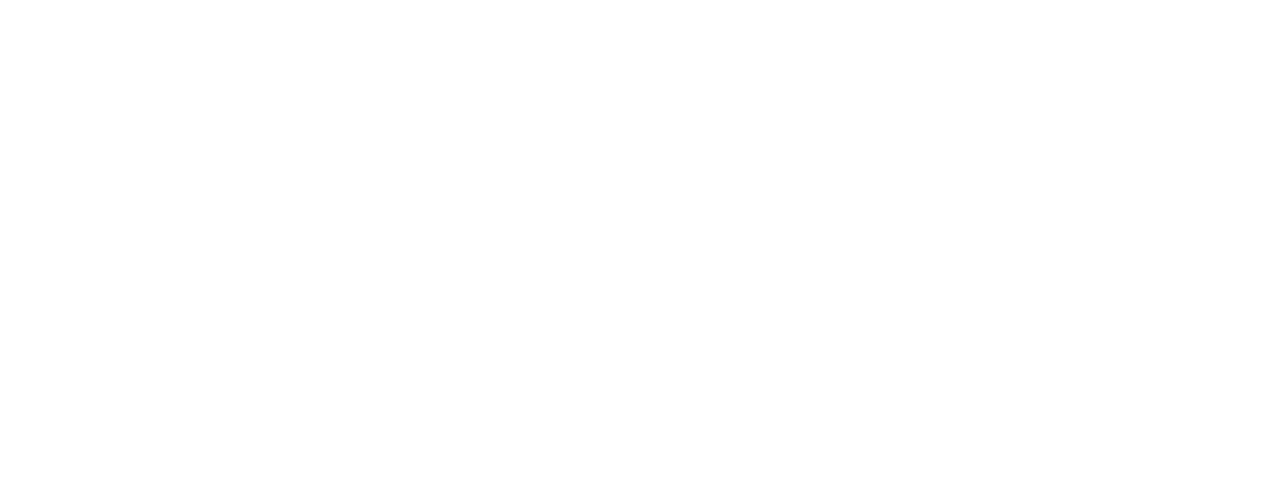
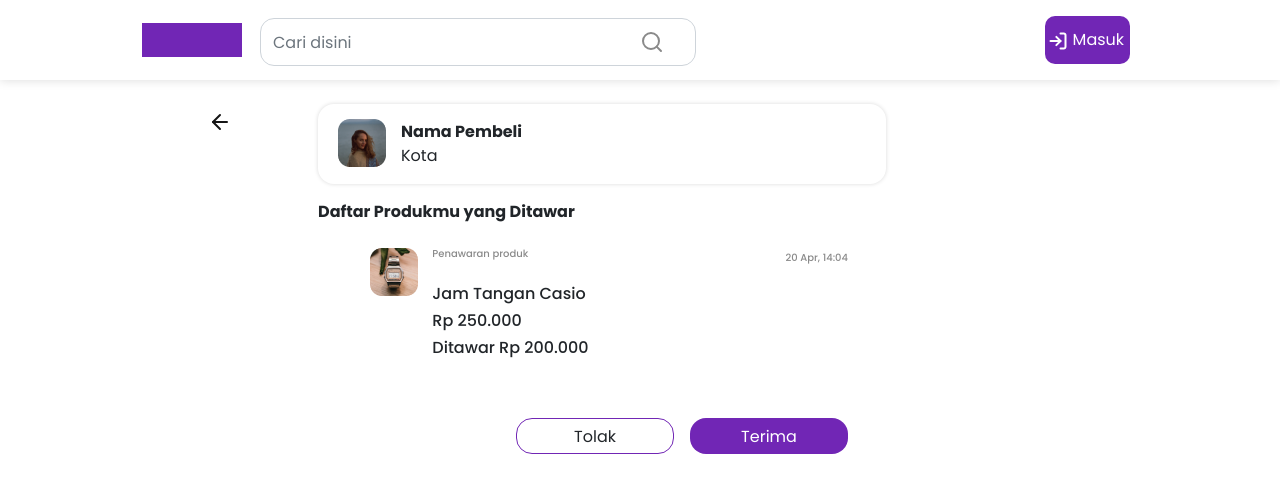
Before and after one commit to Developer-Team-Sadhiside/frontend-sadhiside, a React (Create React App) app: page /product/bid in a window 1280 px wide. Before the commit this address had no page. Shown: the top 492 px of the page. Built offline with nearby package versions, Linux system fonts and the light colour scheme.

Commit message:
[ADD] images and Bid jsx

```diff
--- a/src/App.js
+++ b/src/App.js
@@ -8,7 +8,7 @@ import Login from './components/login/Login';
 import Register from './components/register/Register';
 import CreateProductPage from './pages/CreateProductPage';
 import  PageProfile  from './pages/PageProfile';
-
+import Bid from './components/bid-info/Bid';
 
 function App() {
   return (
@@ -19,6 +19,7 @@ function App() {
         <Route path='/register' element={<Register />} />
         <Route path='/products/create' element={<CreateProductPage />} />
         <Route path='/profile' element={<PageProfile />} />
+        <Route path='/product/bid' element={<Bid />} />
       </Routes>
     </BrowserRouter>
   );
--- /dev/null
+++ b/src/components/bid-info/Bid.jsx
@@ -0,0 +1,104 @@
+import React from 'react'
+import Navbar from "../navbar/Navbar"
+import './bid.css'
+
+const Bid = () => {
+return (
+<div>
+    <Navbar />
+    <div className="container me-4">
+        <div className="row justifty-content-center">
+            <div className="col-lg-8">
+                <div className='row justify-content-center'>
+                    <div className='col-sm'>
+                        <img src='/svg/fi_arrow-left.svg' alt='' className="back"
+                            style={{ marginTop:"30px", marginLeft:"80px", cursor:"pointer" }} />
+                    </div>
+                    <div className="col-lg-9">
+                        <div className='mt-4'>
+                            <div className='card_profile' style={{ borderRadius:"16px" }}>
+                                <img src='/images/profile-buyer.png'
+                                    style={{ marginTop:"15px", marginLeft:"20px" }} />
+                                <div className='col-lg-10'>
+                                    <div className='text_penjual fw-bold mt-3'>Nama Pembeli</div>
+                                    <div className='text_penjual'>Kota</div>
+                                </div>
+                            </div>
+                        </div>
+                        <p className='fw-bold my-3'>Daftar Produkmu yang Ditawar</p>
+                        <div className=' ms-1 mt-4'>
+                            <div className='row justify-content-start'>
+                                <div className='col-2'>
+                                    <img src='/images/product-buyer.png' style={{ width: "48px" ,height: "48px" }}
+                                        className='ms-5' />
+                                </div>
+                                <div className='col-6'>
+                                    <h6 className='text ms-3' style={{ fontSize:"10px", color:"#8A8A8A" }}>Penawaran
+                                        produk </h6>
+                                    <div className='card-body'>
+                                        <h6 className=''>Jam Tangan Casio</h6>
+                                        <h6 className='fw-semibold'>Rp 250.000</h6>
+                                        <h6 className=''>Ditawar Rp 200.000</h6>
+                                    </div>
+                                </div>
+                                <div className='col-4'>
+                                    <div className='card-body p-0 px-3'>
+                                        <h6 className='text-end mt-1 mr-4' style={{ fontSize:"10px", color:"#8A8A8A" }}>
+                                            20 Apr, 14:04 </h6>
+                                    </div>
+                                </div>
+                            </div>
+                            <div className='justify-content-end d-flex py-3 px-3 gap-3'>
+                                <button className='btn btn-tolak' id='preview'>
+                                    Tolak
+                                </button>
+                                <button className='btn btn-simpan' id='preview' data-bs-toggle="modal"
+                                    data-bs-target="#exampleModal">
+                                    Terima
+                                </button>
+
+                                {/* MODAL */}
+                                <div className="modal fade mt-5" id="exampleModal"
+                                    aria-labelledby="exampleModalLabel" aria-hidden="true">
+                                    <div className="modal-dialog">
+                                        <div className="modal-content">
+                                            <div className="modal-header">
+                                                <button type="button" class="btn-close" data-bs-dismiss="modal"
+                                                    aria-label="Close"></button>
+                                            </div>
+                                            <div className=' mx-4 my-4'>
+                                                <p className='fw-bold'>Masukkan Harga Tawaranmu</p>
+                                                <p>Harga tawaranmu akan diketahui penjual, jika penjual cocok kamu akan
+                                                    segera dihubungi
+                                                    penjual.</p>
+                                                <div className='card mt-2 rounded-4'>
+                                                    <div className='card_tawar'>
+                                                        <img src='/images/product-buyer.png' />
+                                                        <div className='col-lg-8 mx-3'>
+                                                            <p className='text_modal fw-semibold mt-1'>Jam Tangan Casio
+                                                            </p>
+                                                            <div className='text_modal'>Rp 250.000</div>
+                                                        </div>
+                                                    </div>
+                                                </div>
+                                                <p className='mt-3'>Harga Tawar</p>
+                                                <input type='harga_tawar' id='harga_tawar' placeholder='Rp 0,00'
+                                                    className='field_produk form-control' autoComplete='true'
+                                                    data-testid='input-harga_tawar' />
+                                            </div>
+                                            <button type="button" className='btn btn_kirim mx-4 my-4'>Kirim</button>
+                                        </div>
+                                    </div>
+                                </div>
+                            </div>
+                        </div>
+                    </div>
+                </div>
+            </div>
+        </div>
+    </div>
+</div>
+)
+}
+
+export default Bid
--- /dev/null
+++ b/src/components/bid-info/bid.css
@@ -0,0 +1,60 @@
+
+.card_profile {
+    display: grid;
+    grid-template-columns: min-content 1fr;
+    border-radius: 16px;
+    box-shadow: 0px 0px 4px rgba(0, 0, 0, 0.15);
+    width: 568px;
+    height: 80px;
+}
+
+.text_penjual{
+    margin-left: 15px;
+}
+
+.title{
+    text-align: center;
+    font-size: 16px;
+}
+
+.btn-tolak {
+    margin-top: 20px;
+    width: 158px;
+    height: 36px;
+    background-color: #FFFF;
+    border-radius: 16px;
+    border: 1px solid #7126B5;
+}
+
+.btn-simpan {
+    margin-top: 20px;
+    width: 158px;
+    height: 36px;
+    background-color: #7126B5;
+    color: #FFFFFF;
+    border-radius: 16px;
+}
+
+.btn_kirim {
+    margin-top: 20px;
+    width: 452px;
+    height: 48px;
+    padding: 12px 24px;
+    background-color: #7126B5;
+    color: #FFFFFF;
+    border-radius: 16px;
+}
+
+.field_produk{
+    width: 296px;
+    height: 48px;
+    border-radius: 16px;
+}
+
+/* .modal{
+    width: 360px;
+    height: 438px;
+    position: absolute;
+    left: 0px;
+top: 0px;
+} */
```
Also changed, not shown: public/images/product-buyer.png (added), public/images/profile-buyer.png (added).
